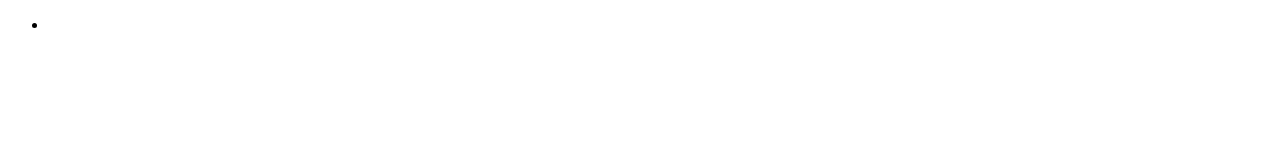
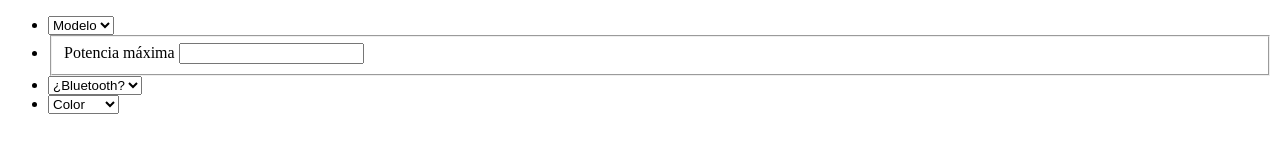
Before and after one commit to aina05mp/aina_web, a plain HTML site: page activitats/html/formularios/activitat2.html in a window 1280 px wide. Drawn offline with Linux system fonts and the light colour scheme.

Commit message:
Update activitat2.html

```diff
--- a/activitats/html/formularios/activitat2.html
+++ b/activitats/html/formularios/activitat2.html
@@ -9,7 +9,40 @@
     <form>
         <ul>
             <li>
-
+                <select name="modelo">
+                    <option value="" aria-label="modelo" disabled selected>Modelo</option>
+                    <option value="0">R4</option>
+                    <option value="1">R5</option>
+                    <option value="2">SR1</option>
+                </select>
+            </li>
+            <li>
+                <fieldset>
+                    <label>
+                        Potencia máxima
+                        <input type="number" name="number">
+                    </label>
+                </fieldset>
+            </li>
+            <li>
+                <select name="bluetooth">
+                    <option value="" aria-label="bluetooth" disabled selected>¿Bluetooth?</option>
+                    <option value="0">Si</option>
+                    <option value="1">No</option>
+                </select>
+            </li>
+            <li>
+                <select name="color">
+                    <option value="" aria-label="color" disabled selected>Color</option>
+                    <option value="0">Amarillo</option>
+                    <option value="1">Rojo</option>
+                    <option value="2">Azul</option>
+                    <option value="3">Verde</option>
+                    <option value="4">Rosa</option>
+                    <option value="5">Purpura</option>
+                    <option value="6">Blanco</option>
+                    <option value="7">Negro</option>
+                </select>
             </li>
         </ul>
     </form>
```
